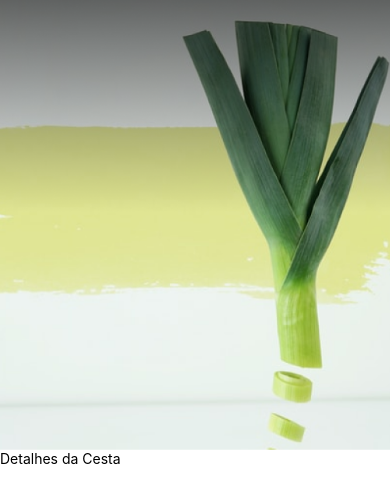
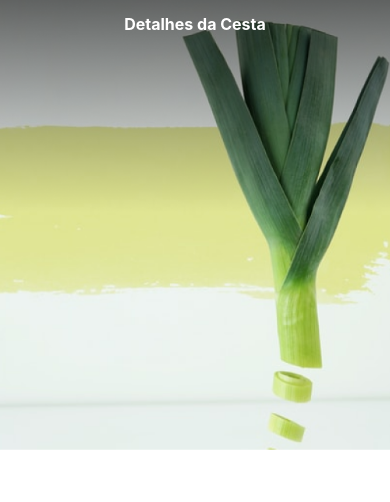
Before and after one commit to victordevloper/ProjetoMobile, a React Native app: screen / in a window 390 px wide. Shown: the top 502 px of the page. Built offline with nearby package versions, Linux system fonts and the light colour scheme.

Commit message:
capa pronta

```diff
--- a/src/telas/cesta.js
+++ b/src/telas/cesta.js
@@ -7,7 +7,7 @@ const width = Dimensions.get('screen').width;
 export default function Cesta(){
     return <>
         <Image style={estilos.topo} source={topo}/>
-        <Text>Detalhes da Cesta</Text>
+        <Text style={estilos.titulo}>Detalhes da Cesta</Text>
     </>
 }
 
@@ -15,5 +15,15 @@ const estilos = StyleSheet.create({
     topo:{
         width: "100%",
         height: 375 / 667 * width,
+    },
+    titulo:{
+        width: "100%",
+        position: "absolute",
+        textAlign: "center",
+        fontSize: 16,
+        lineHeight: 16,
+        color: "white",
+        fontWeight: "bold",
+        padding: 16
     }
 })
```
